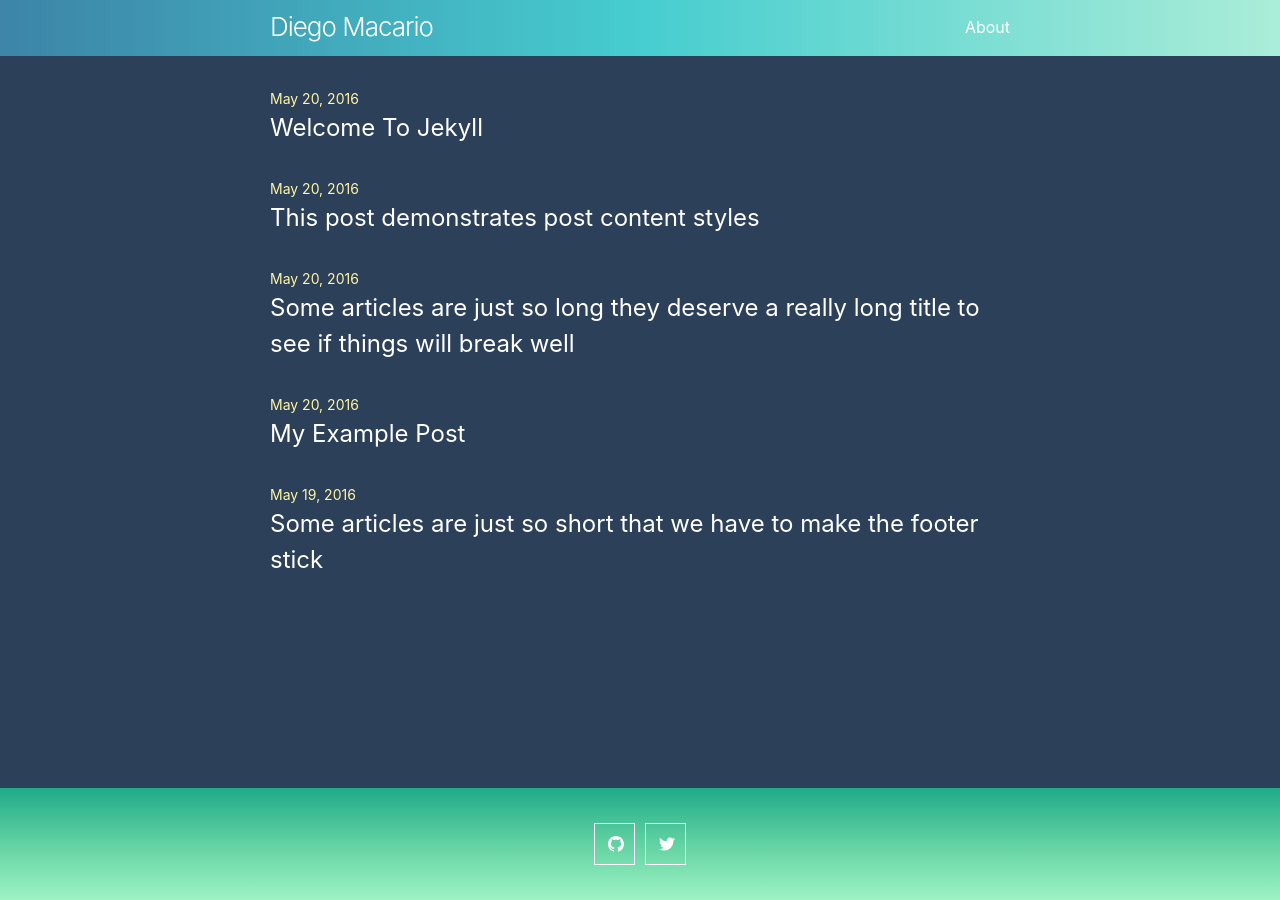
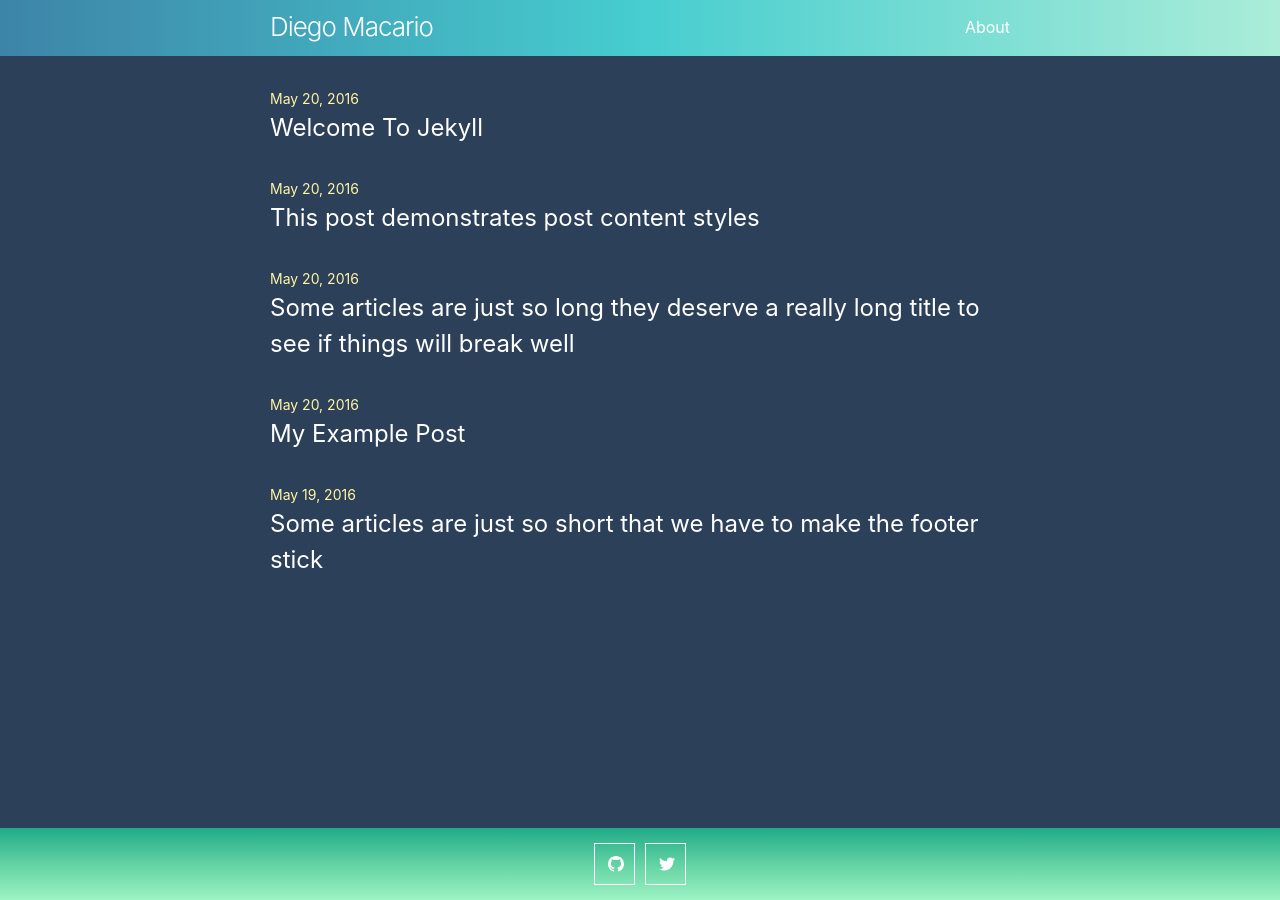
Before and after one commit to diegomacario/diegomacario.github.io, a Jekyll site: the page built from index.markdown, in a window 1280 px wide. Built offline with Jekyll 4.4.1, drawn with Linux system fonts in a browser that asks for light colours.

Commit message:
Finish defining style.

```diff
--- a/_sass/minima/_layout.scss
+++ b/_sass/minima/_layout.scss
@@ -129,7 +129,7 @@
  * Site footer
  */
 .site-footer {
-  padding: $spacing-unit 0;
+  padding: 10px 0;
 
   background-image: linear-gradient(to bottom, #1fab89,#62d2a2, #9df3c4);
 }
@@ -275,7 +275,7 @@
       display: block;
       padding: $spacing-unit / 4;
       border: 1px solid $border-color-01;
-      &:hover { border-color: $border-color-02 }
+      &:hover { border-color: $sol-blue }
     }
   }
 }
--- a/_sass/minima/skins/solarized-dark.scss
+++ b/_sass/minima/skins/solarized-dark.scss
@@ -75,8 +75,8 @@ $text-color:            $sol-text !default;
 $code-background-color: $sol-base02 !default;
 
 $link-base-color:       $sol-blue !default;
-$link-visited-color:    mix($sol-blue, $sol-base0) !default;
-$link-hover-color:      $sol-base0 !default;
+$link-visited-color:    $sol-blue !default;
+$link-hover-color:      $sol-blue !default;
 
 $border-color-01:       $brand-color-light !default;
 $border-color-02:       $sol-base01 !default;
```
